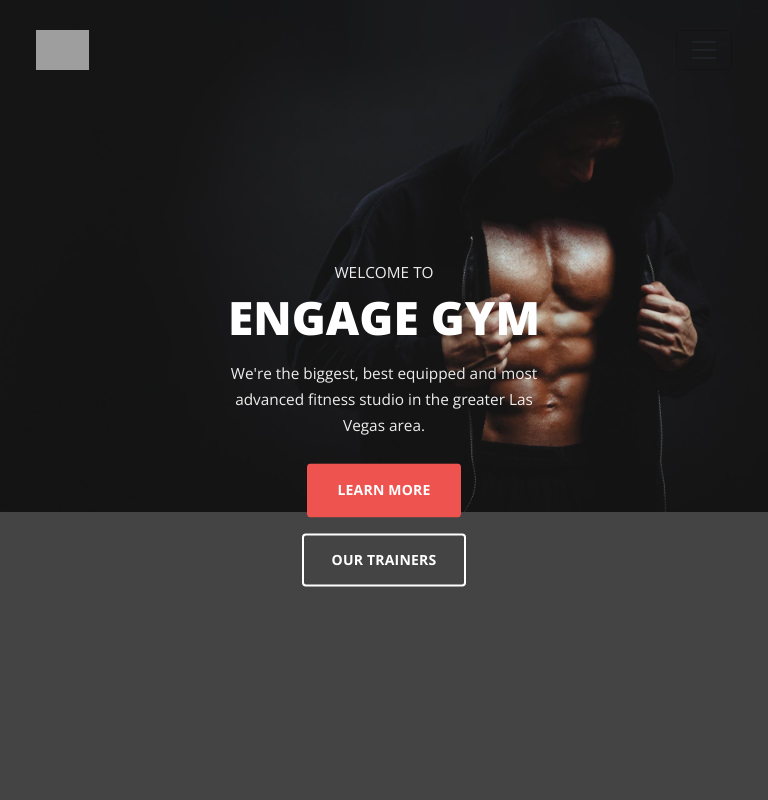
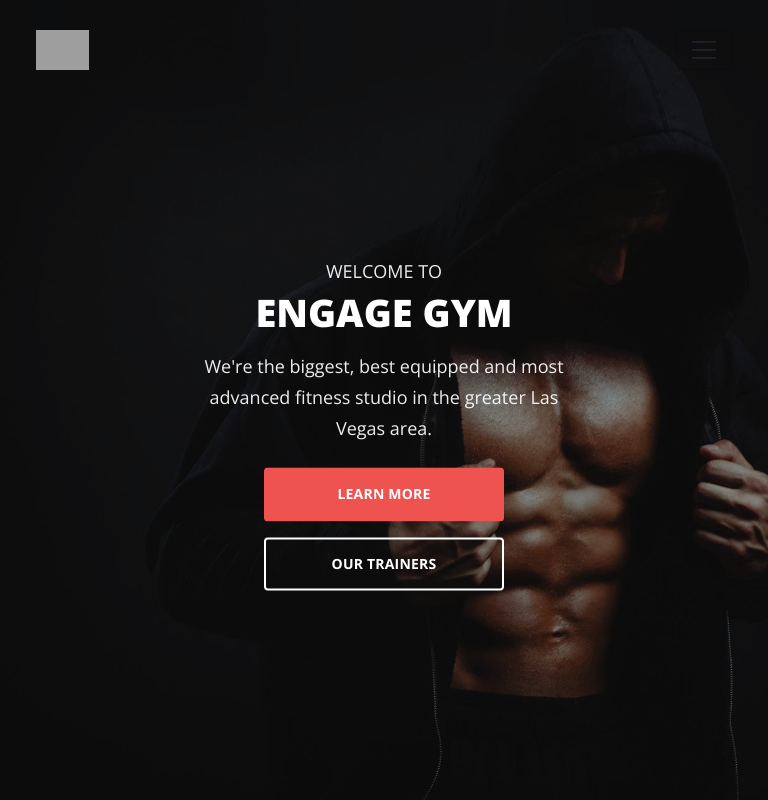
Before and after one commit to EslamElgharbawy/GYM, a React (Vite) app: page / in a window 768 px wide. Shown: the top 800 px of the page. Built offline with nearby package versions, Linux system fonts and the light colour scheme; grey boxes are pictures that could not be loaded.

Commit message:
Improve hero section responsiveness and adjust breakpoints

```diff
--- a/src/App.jsx
+++ b/src/App.jsx
@@ -20,7 +20,7 @@ function App() {
       </header>
       <main>
         <Hero />
-        <div className="main-content position-relative z-3 overflow-hidden">
+        {/* <div className="main-content position-relative z-3 overflow-hidden">
           <About />
           <Results />
           <StatsSection />
@@ -30,12 +30,12 @@ function App() {
           <Questions />
           <Testimonials />
           <Join />
-        </div>
+        </div> */}
       </main>
-      <footer className="position-relative z-3">
+      {/* <footer className="position-relative z-3">
         <Footer1 />
         <Footer2 />
-      </footer>
+      </footer> */}
     </>
   );
 }
--- a/src/Sections/Hero/Hero.jsx
+++ b/src/Sections/Hero/Hero.jsx
@@ -36,31 +36,26 @@ export default function Hero() {
             speed={1000}
             fadeEffect={{ crossFade: true }}
             loop={true}
-              allowTouchMove={false}
             navigation={true}
             modules={[EffectFade, Navigation]}
             className="mySwiper position-relative h-100"
           >
             <SwiperSlide className="swiperSlide">
               <div className="slide_img">
-                  <div>
                 <img
                   src={slide1}
                   alt=""
                   className="w-100 h-100 object-fit-cover"
                 />
               </div>
-                </div>
             </SwiperSlide>
             <SwiperSlide className="swiperSlide">
               <div className="slide_img">
-                  <div>
                 <img
                   src={slide2}
                   alt=""
                   className="w-100 h-100 object-fit-cover"
                 />
-                  </div>
               </div>
             </SwiperSlide>
             <div
--- a/src/index.css
+++ b/src/index.css
@@ -87,12 +87,21 @@ body {
   justify-content: center;
   align-items: center;
 }
+.slide_img {
+  position: relative;
+}
 
-.swiper-slide img {
+.slide_img::after {
+  content: "";
+  position: absolute;
+  inset: 0;
+}
+.slide_img img {
   display: block;
   width: 100%;
   height: 100%;
   object-fit: cover;
+  object-position: 70% center;
 }
 .mySwiper .swiper-button-prev,
 .mySwiper .swiper-button-next {
@@ -126,26 +135,8 @@ body {
   stroke-width: 1.2;
 }
 
-@media (max-width: 819px) {
-  .hero_sec {
-    width: 100%;
-  }
-  .hero-buttons {
-    flex-direction: column;
-  }
-  .hero-subtitle {
-    max-width: 340px !important;
-  }
-
-  .mySwiper .swiper-button-prev,
-  .mySwiper .swiper-button-next {
-    display: none !important;
-  }
-  .footer-image {
-    width: 300px;
-  }
-}
 .hero_sec {
+  width: 100%;
   display: flex;
   justify-content: center;
   align-items: center;
@@ -154,20 +145,20 @@ body {
   width: fit-content;
 }
 .hero-heading {
-  font-size: clamp(32px, 6vw, 68px);
+  font-size: 68px;
   font-weight: 800;
   line-height: 1.2;
   color: white;
 }
 
 .hero-top-heading {
-  font-size: clamp(14px, 2vw, 22px);
+  font-size: 22px;
   line-height: 1.6;
   color: #ffffffeb;
 }
 
 .hero-subtitle {
-  font-size: clamp(14px, 2vw, 22px);
+  font-size: 22px;
   line-height: 1.7;
   color: #ffffffeb;
   max-width: 700px;
@@ -178,6 +169,13 @@ body {
   align-items: center;
   gap: 16px;
 }
+.hero-buttons {
+  display: flex;
+  justify-content: center;
+  align-items: center;
+  gap: 16px;
+}
+
 .hero-btn {
   padding: 15px 28px !important;
   font-weight: 700;
@@ -189,22 +187,189 @@ body {
   transition: all 0.2s ease-in-out !important;
   font-size: 14px;
 }
+
 .hero-btn1 {
   background-color: #ef5350;
   border: 2px solid transparent;
 }
+
 .hero-btn1:hover {
   background-color: white;
   color: #000;
 }
+
 .hero-btn2 {
   border: 2px solid white;
 }
+
 .hero-btn2:hover {
   border: 2px solid transparent;
   background-color: white;
   color: #000;
 }
+@media (max-width: 429px) {
+  .slide_img {
+    width: 100%;
+    height: 100%;
+  }
+  .slide_img::after {
+    content: "";
+    position: absolute;
+    inset: 0;
+    background: rgba(0, 0, 0, 0.4);
+    width: 100%;
+    height: 100%;
+  }
+  .hero-heading {
+    font-size: 34px;
+  }
+
+  .hero-top-heading {
+    font-size: 14px;
+  }
+
+  .hero-subtitle {
+    font-size: 14px;
+    max-width: 300px !important;
+  }
+
+  .hero-buttons {
+    flex-direction: column;
+    width: 100%;
+  }
+
+  .hero-btn {
+    width: 60%;
+  }
+
+  .hero-subtitle {
+    max-width: 100%;
+  }
+
+  .mySwiper .swiper-button-prev,
+  .mySwiper .swiper-button-next {
+    display: none !important;
+  }
+  .footer-image {
+    width: 300px;
+  }
+}
+@media (min-width: 429px) and (max-width: 481px) {
+  .slide_img {
+    width: 100%;
+    height: 100%;
+  }
+  .slide_img::after {
+    content: "";
+    position: absolute;
+    inset: 0;
+    background: rgba(0, 0, 0, 0.4);
+    width: 100%;
+    height: 100%;
+  }
+  .hero-heading {
+    font-size: 36px;
+  }
+
+  .hero-top-heading {
+    font-size: 16px;
+  }
+  .hero-subtitle {
+    font-size: 16px;
+    max-width: 340px !important;
+  }
+
+  .hero-buttons {
+    flex-direction: column;
+    width: 100%;
+  }
+  .hero-btn {
+    width: 60%;
+  }
+
+  .mySwiper .swiper-button-prev,
+  .mySwiper .swiper-button-next {
+    display: none !important;
+  }
+  .footer-image {
+    width: 300px;
+  }
+}
+@media (min-width: 480px) and (max-width: 821px) {
+  .slide_img {
+    width: 100%;
+    height: 100%;
+  }
+  .slide_img::after {
+    content: "";
+    position: absolute;
+    inset: 0;
+    background: rgba(0, 0, 0, 0.4);
+    width: 100%;
+    height: 100%;
+  }
+  .hero-heading {
+    font-size: 38px;
+  }
+
+  .hero-top-heading {
+    font-size: 18px;
+  }
+  .hero-subtitle {
+    font-size: 18px;
+    max-width: 400px !important;
+  }
+
+  .hero-buttons {
+    flex-direction: column;
+    width: 100%;
+  }
+ .hero-btn {
+    width: 60%;
+  }
+  .mySwiper .swiper-button-prev,
+  .mySwiper .swiper-button-next {
+    display: none !important;
+  }
+  .footer-image {
+    width: 300px;
+  }
+}
+@media (min-width: 820px) and (max-width: 1220px) {
+  .slide_img {
+    width: 100%;
+    height: 100%;
+  }
+  .slide_img::after {
+    content: "";
+    position: absolute;
+    inset: 0;
+    background: rgba(0, 0, 0, 0.4);
+    width: 100%;
+    height: 100%;
+  }
+  .hero-heading {
+    font-size: 60px;
+  }
+
+  .hero-top-heading {
+    font-size: 22px;
+  }
+  .hero-subtitle {
+    font-size: 22px;
+    max-width: 650px !important;
+  }
+
+  .hero-buttons {
+    flex-direction: column;
+    width: 100%;
+  }
+  .hero-btn {
+    width: 50%;
+  }
+
+}
+
 #about {
   background-color: #161616;
 }
```
Lines whose indentation alone changed are shown as unchanged.
